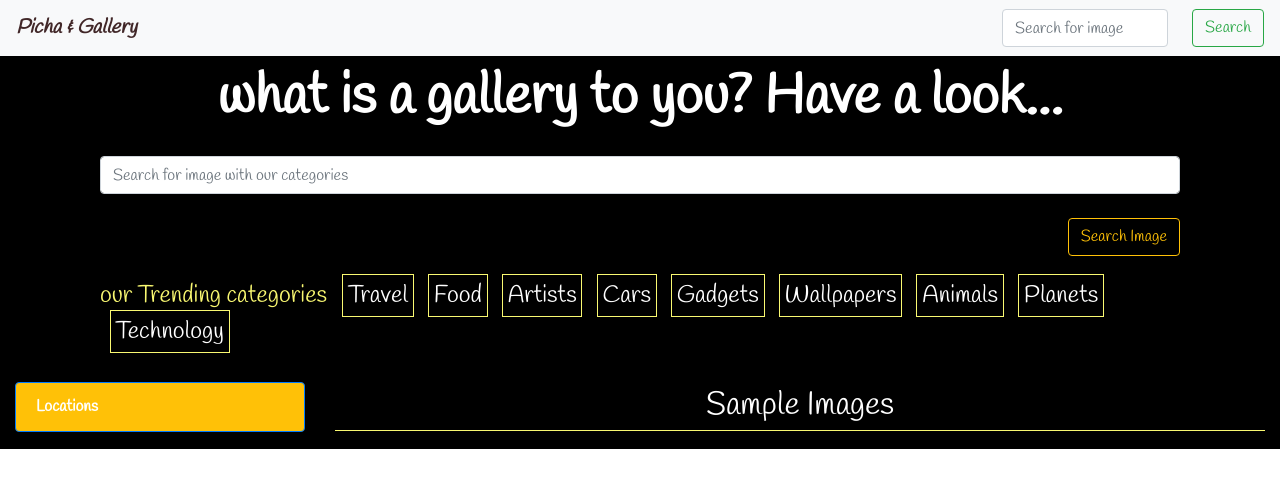
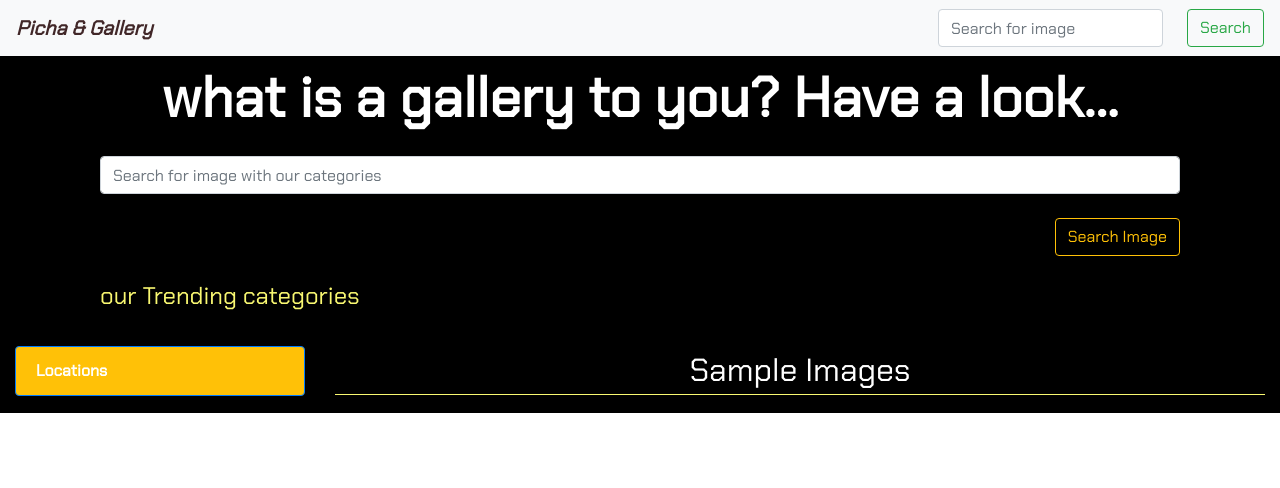
Before and after one commit to Reuben-Kipkemboi/Reuben-s--Gallery, a Django app: page / in a window 1280 px wide. Shown: the top 488 px of the page. Run offline with Django 4.2, Linux system fonts and the light colour scheme; data that the repository does not hold is empty; some libraries are stand-ins or nearby versions.

Commit message:
st:font-style - optimize font typeface

```diff
--- a/appgallery/static/css/styles.css
+++ b/appgallery/static/css/styles.css
@@ -2,10 +2,14 @@
 
 @import url('https://fonts.googleapis.com/css2?family=Handlee&display=swap');
 
+@import url('https://fonts.googleapis.com/css2?family=Chakra+Petch&display=swap');
+
 *{
     /* font-family: 'Delius Swash Caps', cursive; */
     /* font-family: 'Inter', sans-serif; */
-    font-family: 'Handlee', cursive;
+    /* font-family: 'Handlee', cursive; */
+    font-family: 'Chakra Petch', sans-serif;
+
 }
 #home{
     background: #000;
@@ -25,6 +29,7 @@
     color: #F9F871;
     font-size: 3vh;
     margin-top: 2%;
+
 }
 #trend mark{
 
--- a/appgallery/templates/index.html
+++ b/appgallery/templates/index.html
@@ -18,7 +18,8 @@
                     </div>
                 </form>
                 <p id="trend">our Trending categories
-                    <mark>Travel</mark>
+
+                    <!-- <mark>Travel</mark>
                     <mark>Food</mark>
                     <mark>Artists</mark>
                     <mark>Cars</mark>
@@ -26,7 +27,7 @@
                     <mark>Wallpapers</mark>
                     <mark>Animals</mark>
                     <mark>Planets</mark>
-                    <mark>Technology</mark>
+                    <mark>Technology</mark> -->
             </div>
         </div>
     </div>
```
